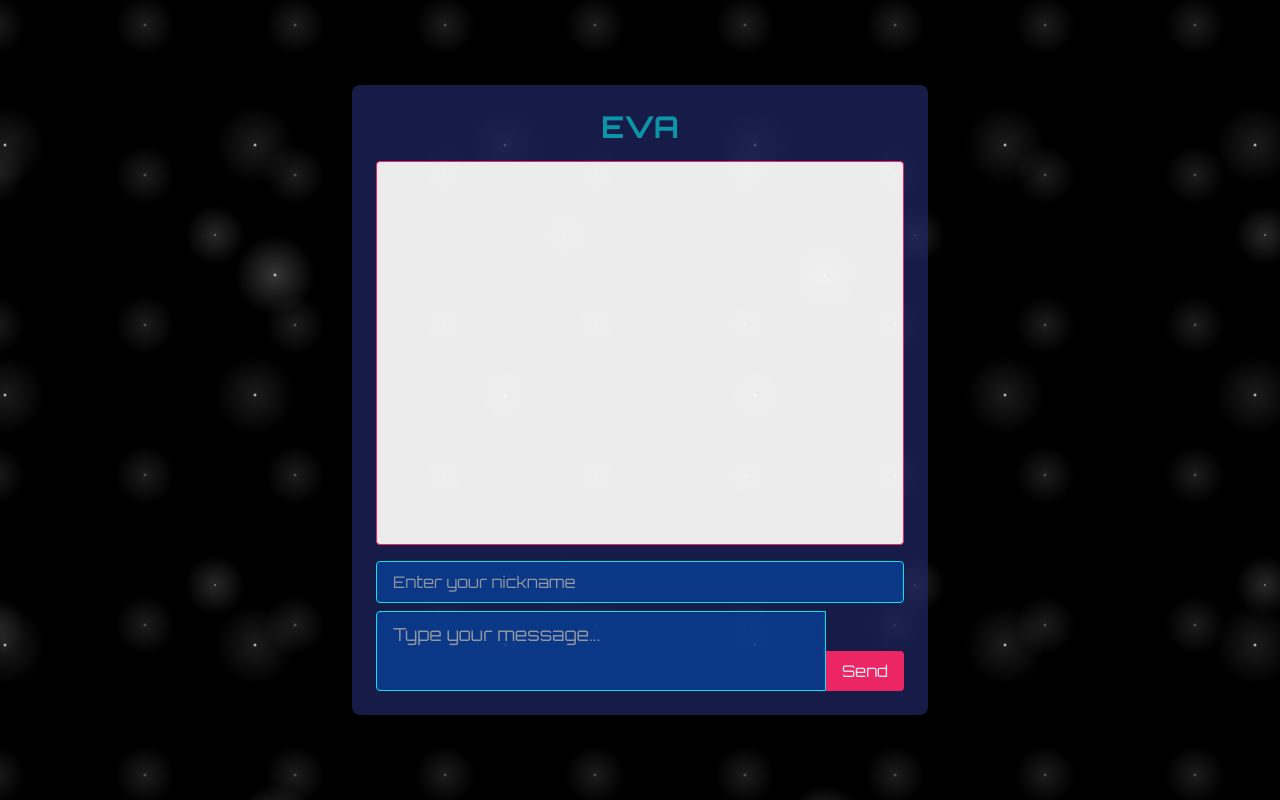
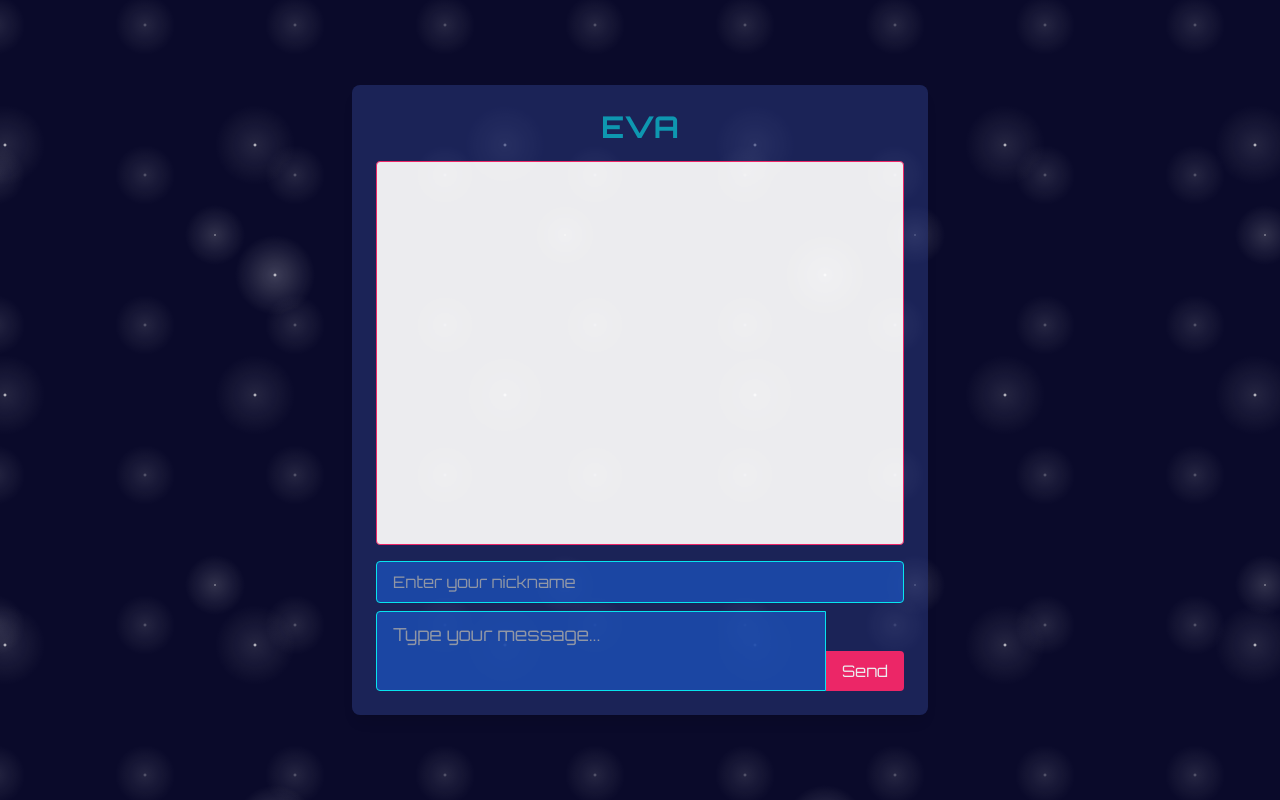
Before and after one commit to Jerieth/CIPHER, a Flask app: page / in a window 1280 px wide. Run offline with Flask 3, Linux system fonts and the light colour scheme; some libraries are stand-ins or nearby versions.

```diff
--- a/static/css/output.css
+++ b/static/css/output.css
@@ -674,17 +674,17 @@ video {
 
 .bg-chat-bg {
   --tw-bg-opacity: 1;
-  background-color: rgb(255 255 255 / var(--tw-bg-opacity));
+  background-color: rgb(240 240 240 / var(--tw-bg-opacity));
 }
 
 .bg-cosmic-blue {
   --tw-bg-opacity: 1;
-  background-color: rgb(30 39 97 / var(--tw-bg-opacity));
+  background-color: rgb(42 58 126 / var(--tw-bg-opacity));
 }
 
 .bg-deep-space {
   --tw-bg-opacity: 1;
-  background-color: rgb(11 61 145 / var(--tw-bg-opacity));
+  background-color: rgb(30 76 173 / var(--tw-bg-opacity));
 }
 
 .bg-neon-pink {
@@ -697,8 +697,8 @@ video {
   background-color: rgb(255 255 255 / var(--tw-bg-opacity));
 }
 
-.bg-opacity-80 {
-  --tw-bg-opacity: 0.8;
+.bg-opacity-60 {
+  --tw-bg-opacity: 0.6;
 }
 
 .p-2 {
@@ -749,6 +749,11 @@ video {
 .text-black {
   --tw-text-opacity: 1;
   color: rgb(0 0 0 / var(--tw-text-opacity));
+}
+
+.text-blue-700 {
+  --tw-text-opacity: 1;
+  color: rgb(29 78 216 / var(--tw-text-opacity));
 }
 
 .text-neon-cyan {
--- a/static/js/chat.js
+++ b/static/js/chat.js
@@ -45,7 +45,7 @@ document.addEventListener('DOMContentLoaded', () => {
         const messageElement = document.createElement('div');
         const nicknameElement = document.createElement('span');
         nicknameElement.textContent = `${data.nickname}: `;
-        nicknameElement.className = 'font-bold text-neon-cyan mr-2';
+        nicknameElement.className = 'font-bold text-blue-700 mr-2';
         messageElement.appendChild(nicknameElement);
         const messageTextElement = document.createElement('span');
         messageTextElement.textContent = data.message;
--- a/tailwind.config.js
+++ b/tailwind.config.js
@@ -4,12 +4,12 @@ module.exports = {
   theme: {
     extend: {
       colors: {
-        'deep-space': '#0B3D91',
-        'cosmic-blue': '#1E2761',
+        'deep-space': '#1E4CAD',
+        'cosmic-blue': '#2A3A7E',
         'neon-cyan': '#08F7FE',
         'neon-pink': '#FF2A6D',
         'star-white': '#FFFFFF',
-        'chat-bg': '#FFFFFF',
+        'chat-bg': '#F0F0F0',
       },
       fontFamily: {
         'orbitron': ['Orbitron', 'sans-serif'],
--- a/templates/index.html
+++ b/templates/index.html
@@ -14,7 +14,7 @@
             left: 0;
             width: 100vw;
             height: 100vh;
-            background-color: #000000;
+            background-color: #0A0A2A;
             background-image:
                 radial-gradient(white, rgba(255,255,255,.2) 2px, transparent 40px),
                 radial-gradient(white, rgba(255,255,255,.15) 1px, transparent 30px),
@@ -36,7 +36,7 @@
     </style>
 </head>
 <body class="bg-deep-space text-star-white font-orbitron h-screen flex items-center justify-center starry-bg">
-    <div class="w-full max-w-xl bg-cosmic-blue bg-opacity-80 rounded-lg shadow-lg p-6 chat-container">
+    <div class="w-full max-w-xl bg-cosmic-blue bg-opacity-60 rounded-lg shadow-lg p-6 chat-container">
         <h1 class="text-3xl font-bold mb-4 text-center text-neon-cyan animate-pulse-slow">EVA</h1>
         <div id="chat-messages" class="h-96 overflow-y-auto mb-4 p-2 border border-neon-pink rounded bg-white text-black text-lg"></div>
         <div id="typing-indicator" class="text-sm text-neon-cyan mb-2 hidden"></div>
```
